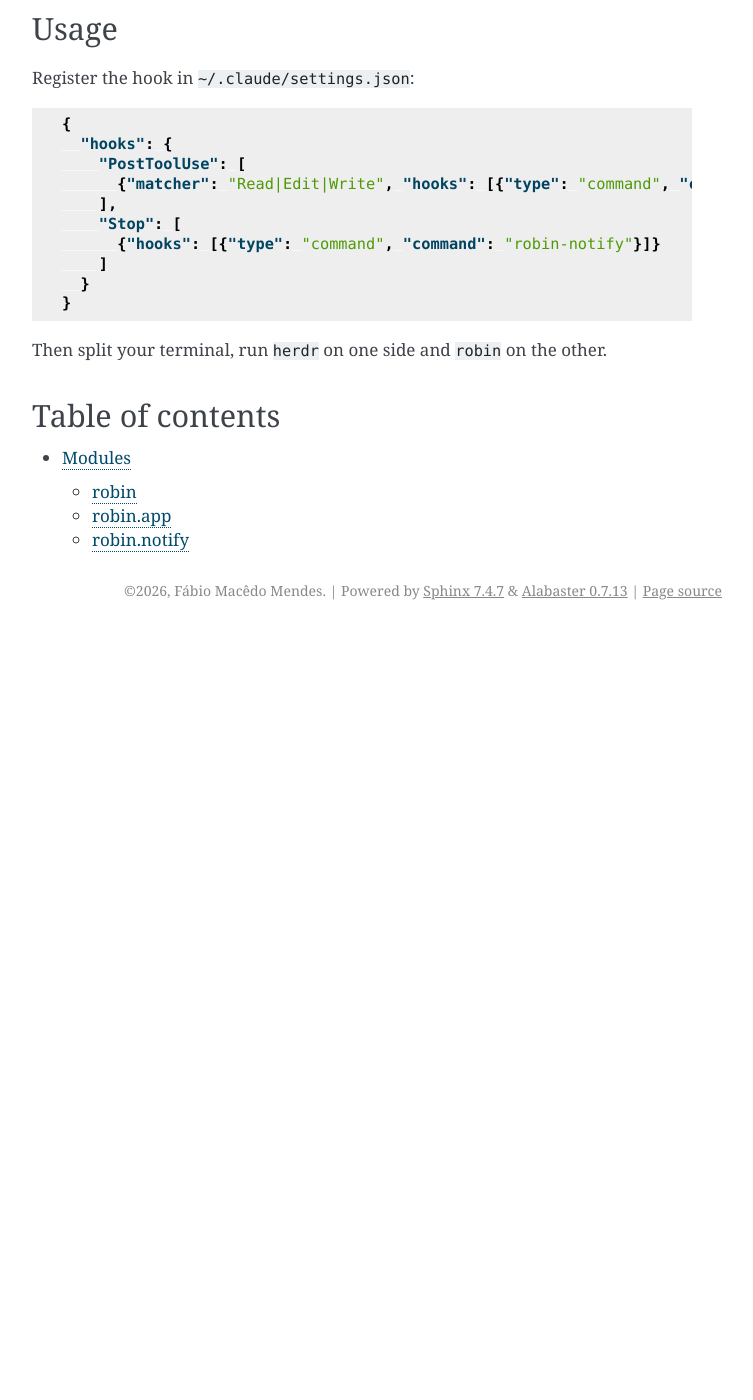
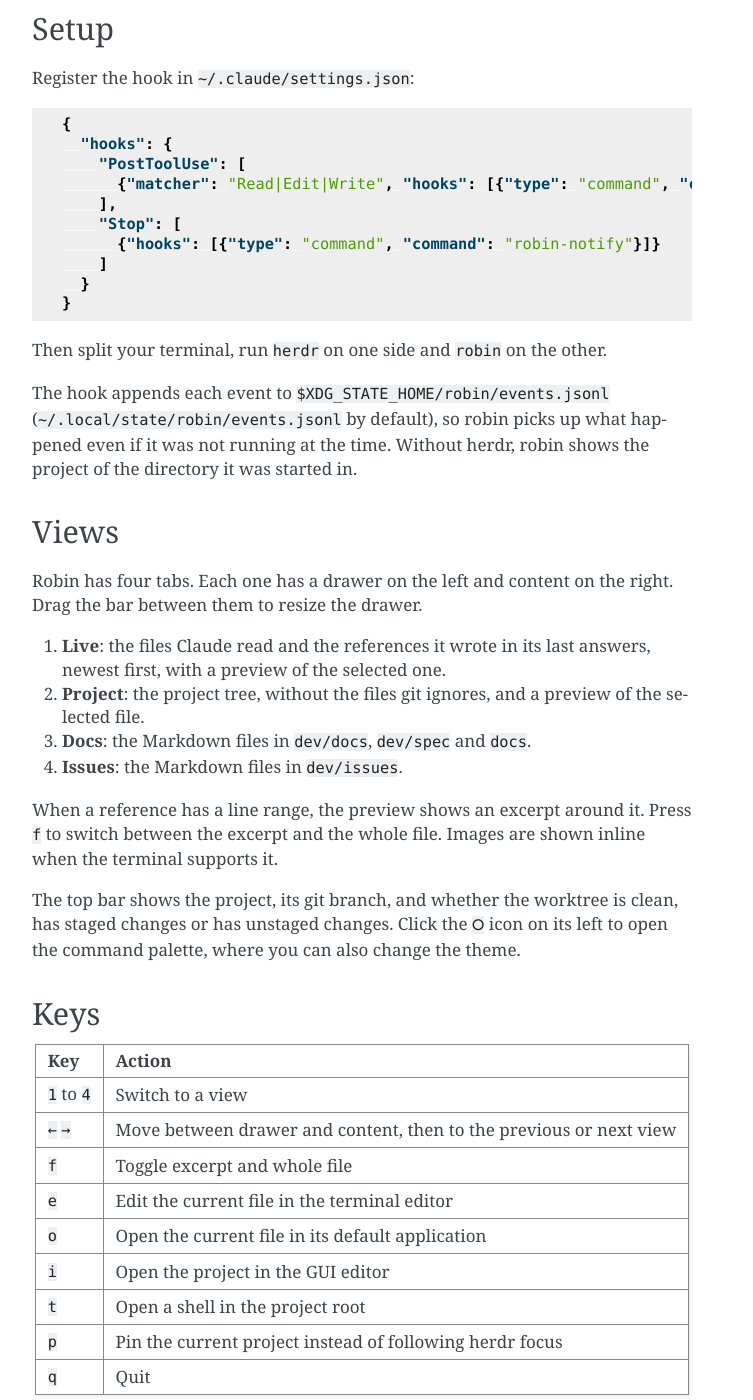
Before and after one commit to fabiommendes/r2, a Sphinx documentation site: the page built from docs/index.rst, in a window 1280 px wide and 1400 px high, scrolled down 469 px. Shown: the whole window, without its empty margins (388-1141 px from the left). Built offline with Sphinx 7.4.7, drawn with Linux system fonts in a browser that asks for light colours; before the commit the page ends 1099 px from its top, so only the background shows below that; some of the changed text lies outside the part shown.

Commit message:
Document views, keys and configuration in the README
Co-Authored-By: Claude Opus 5.5 <noreply@anthropic.com>

````diff
--- a/docs/_readme.md
+++ b/docs/_readme.md
@@ -12,7 +12,7 @@ uv tool install robin-tui
 This installs two commands: `robin`, the TUI, and `robin-notify`, the Claude
 Code hook that feeds it.
 
-## Usage
+## Setup
 
 Register the hook in `~/.claude/settings.json`:
 
@@ -30,3 +30,67 @@ Register the hook in `~/.claude/settings.json`:
 ```
 
 Then split your terminal, run `herdr` on one side and `robin` on the other.
+
+The hook appends each event to `$XDG_STATE_HOME/robin/events.jsonl`
+(`~/.local/state/robin/events.jsonl` by default), so robin picks up what
+happened even if it was not running at the time. Without herdr, robin shows
+the project of the directory it was started in.
+
+## Views
+
+Robin has four tabs. Each one has a drawer on the left and content on the
+right. Drag the bar between them to resize the drawer.
+
+1. **Live**: the files Claude read and the references it wrote in its last
+   answers, newest first, with a preview of the selected one.
+2. **Project**: the project tree, without the files git ignores, and a
+   preview of the selected file.
+3. **Docs**: the Markdown files in `dev/docs`, `dev/spec` and `docs`.
+4. **Issues**: the Markdown files in `dev/issues`.
+
+When a reference has a line range, the preview shows an excerpt around it.
+Press `f` to switch between the excerpt and the whole file. Images are shown
+inline when the terminal supports it.
+
+The top bar shows the project, its git branch, and whether the worktree is
+clean, has staged changes or has unstaged changes. Click the `⭘` icon on its
+left to open the command palette, where you can also change the theme.
+
+## Keys
+
+| Key | Action |
+| --- | --- |
+| `1` to `4` | Switch to a view |
+| `←` `→` | Move between drawer and content, then to the previous or next view |
+| `f` | Toggle excerpt and whole file |
+| `e` | Edit the current file in the terminal editor |
+| `o` | Open the current file in its default application |
+| `i` | Open the project in the GUI editor |
+| `t` | Open a shell in the project root |
+| `p` | Pin the current project instead of following herdr focus |
+| `q` | Quit |
+
+In the Project tree, `→` expands a folder or opens a file, and `←` collapses
+a folder.
+
+## Configuration
+
+Robin picks the programs it launches from the environment:
+
+- `e` runs `$ROBIN_EDITOR`, `$EDITOR` or `$VISUAL`, falling back to `micro`.
+  It passes `+LINE` to jump to the reference.
+- `i` runs `$ROBIN_IDE` or `$VISUAL`, falling back to `code`.
+- `t` runs `$SHELL`.
+
+Robin saves the theme and the width of each drawer in
+`$XDG_CONFIG_HOME/robin/config.json` (`~/.config/robin/config.json` by
+default):
+
+```json
+{
+  "drawer_widths": {"live": 30, "project": 40, "docs": 30, "issues": 30},
+  "theme": "nord"
+}
+```
+
+A missing or broken file falls back to the defaults.
````
Also changed, not shown: other parts of docs/_readme.md (+2 -2 lines), README.md (+69 -6 lines).
